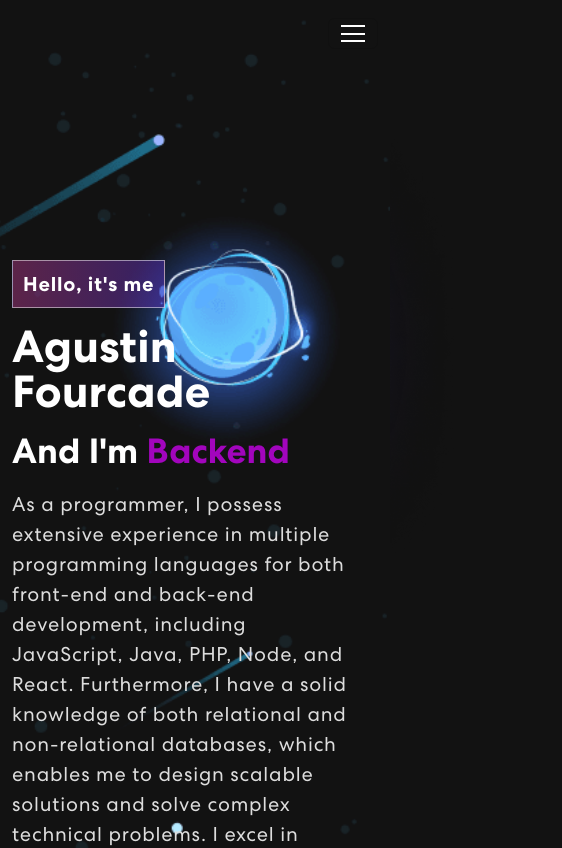
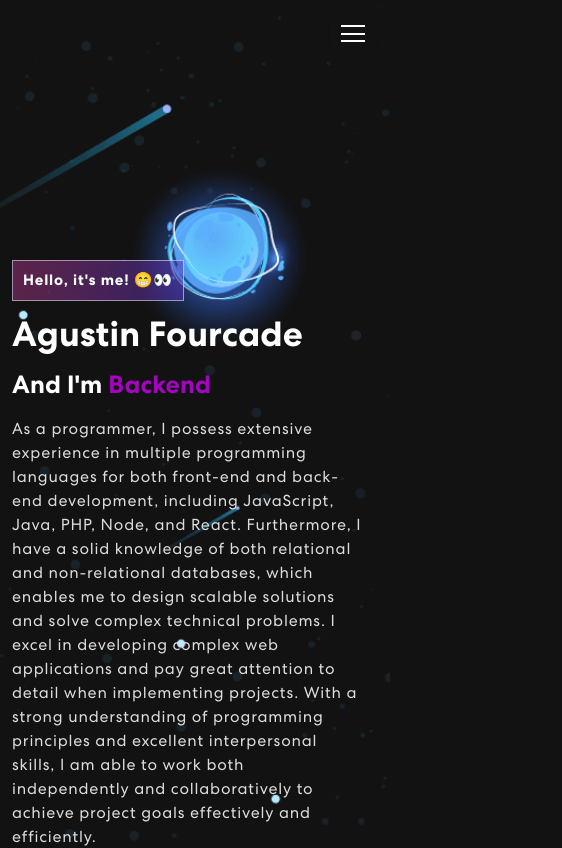
Before and after one commit to AgustinFourcade/agustinfourcade.github.io, a React (Create React App) app: page / in a window 390 px wide. Shown: the top 848 px of the page, 562 px wide, since content can reach past the window. Built offline with nearby package versions, Linux system fonts and the light colour scheme.

Commit message:
Adaptacion para celulares

```diff
--- a/src/App.css
+++ b/src/App.css
@@ -587,7 +587,7 @@
   .img-movement img {
     width: 60%;
     height: auto;
-    margin-left: 120px;
+    margin-left: 90px;
     margin-top: 30px;
     margin-bottom: -100px;
   }
@@ -614,7 +614,7 @@
   }
   nav.navbar {
     padding: 18px 0;
-    position: fixed;
+    position: absolute;
     width: 100%;
     top: 0;
     z-index: 9999;
@@ -648,8 +648,8 @@
     margin-left: 14px;
   }
   .social-icon a {
-    width: 50px;
-    height: 50px;
+    width: 45px;
+    height: 45px;
     background: rgba(217, 217, 217, 0.1);
     display: inline-flex;
     border-radius: 50%;
@@ -669,8 +669,8 @@
   }
   .social-icon a::before {
     content: "";
-    width: 50px;
-    height: 50px;
+    width: 45px;
+    height: 45px;
     position: absolute;
     background-color: #fff;
     border-radius: 50%;
@@ -788,22 +788,22 @@
       rgba(74, 47, 189, 0.5) 111.58%
     );
     border: 1px solid rgba(255, 255, 255, 0.5);
-    font-size: 20px;
+    font-size: 15px;
     margin-bottom: 16px;
     display: inline-block;
   }
   .banner h1 {
-    font-size: 45px;
+    font-size: 35px;
   }
   .banner h3 {
-    font-size: 35px;
+    font-size: 25px;
   }
   .banner h3 span {
     color: rgba(217, 0, 255, 0.72);
   }
   .banner p {
     color: #dddddd;
-    font-size: 20px;
+    font-size: 16px;
     letter-spacing: 0.8px;
     line-height: 1.5em;
     width: 96%;
@@ -876,13 +876,13 @@
     margin: 0 auto;
     position: relative;
   }
-  .background-image-left {
-    top: -130%;
+  /* .background-image-left {
+    top: -100%;
     position: absolute;
     bottom: 10;
     width: 120%;
     z-index: -4;
-  }
+  } */
   .skills-icon {
     text-align: center;
     margin-top: 20px;
@@ -937,14 +937,6 @@
   }
   .work-icon {
     text-align: center;
-  }
-  .work-icon a {
-    width: 550px;
-    height: 550px;
-    display: inline-flex;
-    align-items: center;
-    justify-content: center;
-    margin-top: -125px;
   }
   .academicFormation i,
   .academicFormation p,
--- a/src/components/Banner.js
+++ b/src/components/Banner.js
@@ -56,7 +56,7 @@ export const Banner = () => {
             <TrackVisibility>
               {({ isVisible }) => (
                 <div className={"animate__animated animate__slideInLeft"}>
-                  <span className="tagline">Hello, it's me</span>
+                  <span className="tagline">Hello, it's me! 😁👀</span>
                   <h1>
                     {/* <h3></h3> */}
                     <h1>Agustin Fourcade</h1>
```
